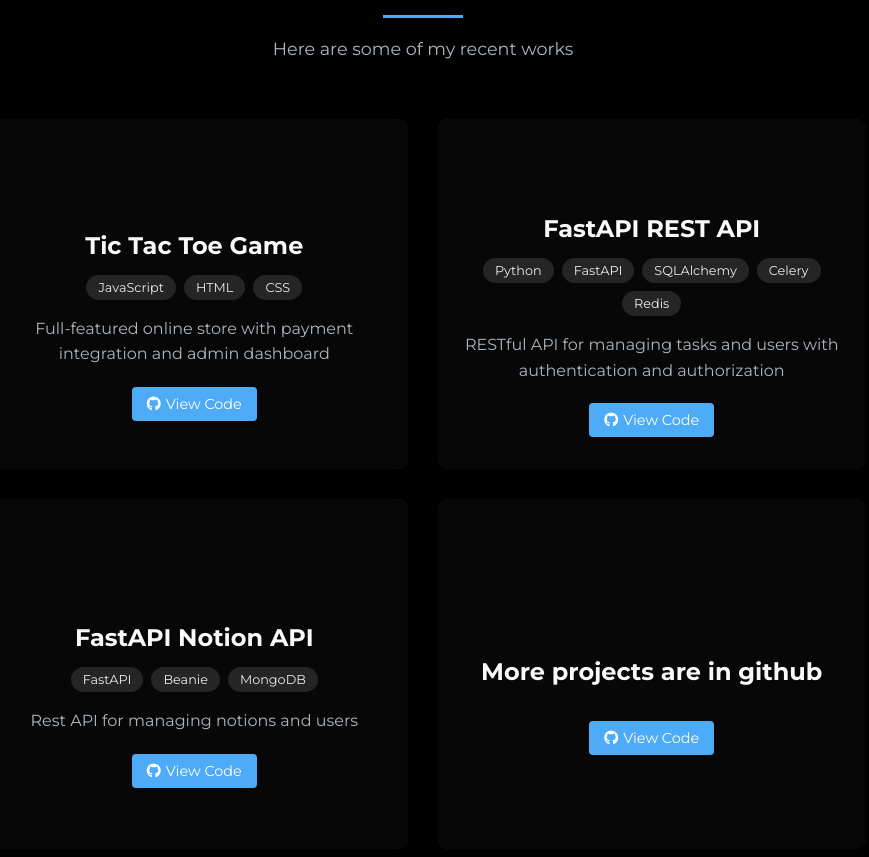
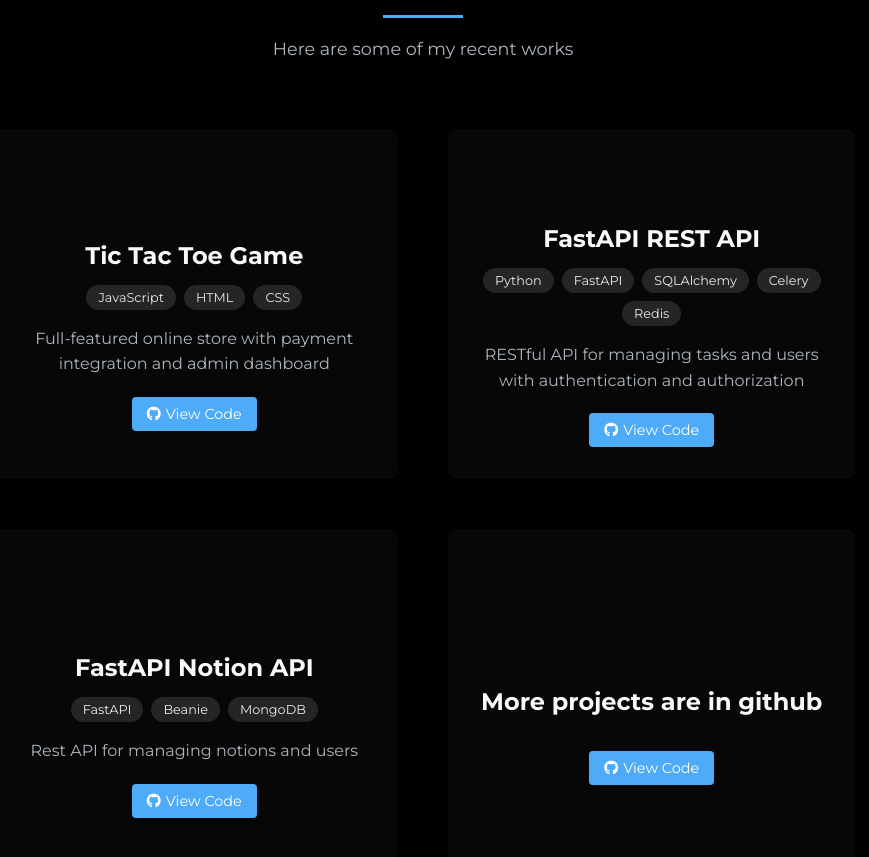
Before and after one commit to MaratFfrost/CV-Vue, a Vue app: page / in a window 1280 px wide. Shown: the part 2356-3213 px from the top of the page, without its empty margins (217-1086 px from the left). Built offline with nearby package versions, Linux system fonts and the light colour scheme.

Commit message:
fixed errors

```diff
--- a/src/components/HeadBar.vue
+++ b/src/components/HeadBar.vue
@@ -274,7 +274,7 @@ export default {
 
   .menu-button {
     display: block;
-    margin-right: 5%;
+    margin-right: 6%;
     position: relative;
     z-index: 1001;
   }
--- a/src/components/Portfolio.vue
+++ b/src/components/Portfolio.vue
@@ -108,6 +108,8 @@ export default {
 }
 
 .portfolio-item {
+  cursor: pointer;
+  margin: 10px;
   background-color: #252525;
   height: 350px;
   background-size: cover;
--- a/src/components/Resume.vue
+++ b/src/components/Resume.vue
@@ -98,7 +98,7 @@ export default {
       ],
       experience: [
         {
-          period: "2023 - Present",
+          period: "2025 February - Present",
           position: "Full Stack Developer",
           company: "MVlab",
           link: "http://www.mvlabby.iron.hostflyby.net/",
```
